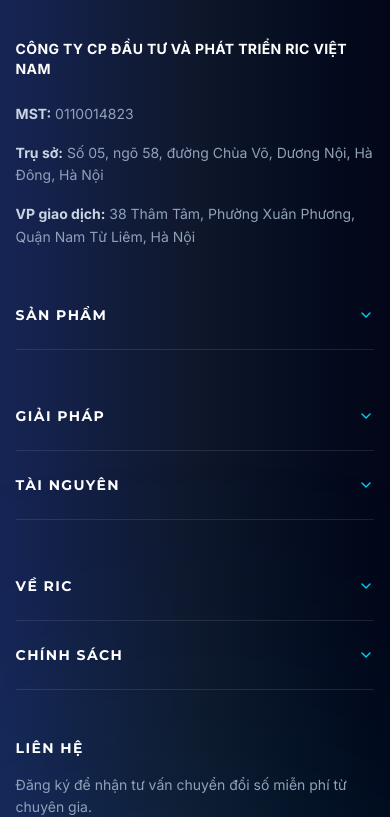
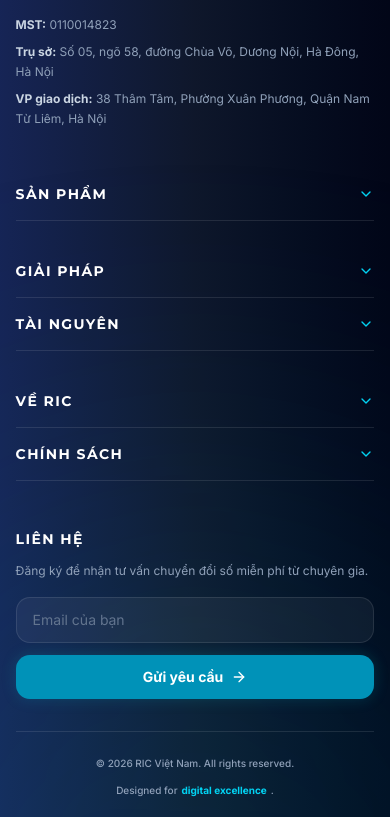
Before and after one commit to Thanh0704/New-Ric, a Next.js app: page / in a window 390 px wide. Shown: the part 8034-8851 px from the top of the page. Built offline with nearby package versions, Linux system fonts and the light colour scheme.

Commit message:
Update mới

```diff
--- a/src/components/layout/footer.tsx
+++ b/src/components/layout/footer.tsx
@@ -24,7 +24,6 @@
   { label: 'Bảo vệ thương hiệu', href: '/products?category=security' },
 ]
 
-// ĐÃ SỬA LẠI TÀI NGUYÊN Ở ĐÂY
 const resourceLinks = [
   { label: 'Tin tức & Sự kiện', href: '/news' },
   { label: 'Blog chuyển đổi số', href: '/blog' },
@@ -58,9 +57,11 @@
   const [open, setOpen] = useState(false)
 
   return (
-    <div className="border-b border-white/10 pb-4 lg:border-none lg:pb-0">
+    // TỐI ƯU: Đưa phần viền xuống bọc toàn bộ khối, bỏ pb-4 cũ đi
+    <div className="border-b border-white/10 lg:border-none">
       <button
-        className="flex w-full items-center justify-between py-2 lg:mb-6 lg:cursor-default lg:py-0"
+        // TỐI ƯU: Tăng py-4 trên mobile để tạo vùng bấm rộng rãi, dễ chạm bằng ngón tay
+        className="flex w-full items-center justify-between py-4 lg:mb-6 lg:cursor-default lg:py-0"
         onClick={() => setOpen(!open)}
         aria-expanded={open}
       >
@@ -72,7 +73,8 @@
           )}
         />
       </button>
-      <ul className={cn('mt-4 space-y-3 text-sm lg:mt-0 lg:block', !open && 'hidden')}>
+      {/* TỐI ƯU: Thêm mb-4 khi mở ra để cách viền dưới một khoảng đẹp mắt */}
+      <ul className={cn('mb-4 space-y-3 text-sm lg:mt-0 lg:mb-0 lg:block', !open && 'hidden')}>
         {links.map((link) => (
           <li key={link.label}>
             <Link
@@ -105,26 +107,28 @@
   }
 
   return (
-    <footer className="relative w-full overflow-hidden bg-slate-900 bg-gradient-to-r from-blue-950 via-slate-900 to-slate-950 pt-12 pb-28 md:pb-40 lg:pt-16 lg:pb-48">
+    // TỐI ƯU: Giảm padding bottom pb-28 xuống pb-20 trên mobile
+    <footer className="relative w-full overflow-hidden bg-slate-900 bg-gradient-to-r from-blue-950 via-slate-900 to-slate-950 pt-10 pb-20 md:pb-40 lg:pt-16 lg:pb-48">
       <div className="pointer-events-none absolute bottom-0 left-1/2 h-[800px] w-[800px] -translate-x-1/2 translate-y-1/2 rounded-full bg-cyan-500/10 blur-[150px]"></div>
 
       <div className="relative z-10 mx-auto w-[92%] max-w-[1800px] lg:w-[96%] lg:px-12">
-        <div className="grid grid-cols-1 gap-12 md:grid-cols-2 lg:grid-cols-12 lg:gap-12">
-          <div className="space-y-6 md:col-span-2 lg:col-span-4 lg:pr-12">
+        {/* TỐI ƯU: Giảm gap-12 xuống gap-6 trên mobile để đỡ trống trải */}
+        <div className="grid grid-cols-1 gap-6 md:grid-cols-2 lg:grid-cols-12 lg:gap-12">
+          <div className="space-y-4 md:col-span-2 md:space-y-6 lg:col-span-4 lg:pr-12">
             <Link href="/" className="inline-block">
-              {/* Phóng to Logo Footer (h-20 trên Mobile, h-28 trên PC cực kỳ bề thế) */}
+              {/* TỐI ƯU LOGO: Thu nhỏ xuống h-12 trên điện thoại, trả lại h-28 bề thế trên PC */}
               <Image
                 src="/images/logo.png"
                 alt="RIC Việt Nam Logo"
                 width={360}
                 height={100}
-                className="h-20 w-auto object-contain md:h-28"
+                className="h-12 w-auto object-contain sm:h-16 md:h-24 lg:h-28"
               />
             </Link>
-            <p className="mt-4 text-sm font-bold tracking-wide text-white uppercase">
+            <p className="mt-2 text-xs font-bold tracking-wide text-white uppercase md:text-sm">
               Công ty CP Đầu tư và Phát triển RIC Việt Nam
             </p>
-            <div className="space-y-4 text-sm leading-relaxed text-slate-400">
+            <div className="space-y-2 text-xs leading-relaxed text-slate-400 md:space-y-4 md:text-sm">
               <p>
                 <span className="font-bold text-slate-300">MST:</span> 0110014823
               </p>
@@ -139,7 +143,7 @@
             </div>
           </div>
 
-          <div className="lg:col-span-2">
+          <div className="mt-4 lg:col-span-2 lg:mt-0">
             <AccordionColumn
               title="Sản phẩm"
               links={productLinks}
@@ -147,20 +151,30 @@
             />
           </div>
 
-          <div className="flex flex-col gap-4 lg:col-span-2 lg:gap-8">
+          <div className="flex flex-col lg:col-span-2 lg:gap-8">
             <AccordionColumn
               title="Giải pháp"
               links={solutionLinks}
               onSmartClick={handleSmartClick}
             />
-            <AccordionColumn
-              title="Tài nguyên"
-              links={resourceLinks}
-              onSmartClick={handleSmartClick}
-            />
+            <div className="hidden lg:block">
+              <AccordionColumn
+                title="Tài nguyên"
+                links={resourceLinks}
+                onSmartClick={handleSmartClick}
+              />
+            </div>
+            {/* Trên Mobile đưa Tài Nguyên thành 1 khối Accordion bình thường */}
+            <div className="block lg:hidden">
+              <AccordionColumn
+                title="Tài nguyên"
+                links={resourceLinks}
+                onSmartClick={handleSmartClick}
+              />
+            </div>
           </div>
 
-          <div className="flex flex-col gap-4 lg:col-span-2 lg:gap-8">
+          <div className="flex flex-col lg:col-span-2 lg:gap-8">
             <AccordionColumn title="Về RIC" links={aboutLinks} onSmartClick={handleSmartClick} />
             <AccordionColumn
               title="Chính sách"
@@ -169,11 +183,11 @@
             />
           </div>
 
-          <div className="lg:col-span-2">
-            <h5 className="mb-4 text-sm font-bold tracking-widest text-white uppercase lg:mb-6">
+          <div className="mt-6 lg:col-span-2 lg:mt-0">
+            <h5 className="mb-3 text-sm font-bold tracking-widest text-white uppercase lg:mb-6">
               Liên hệ
             </h5>
-            <p className="mb-6 text-sm leading-relaxed text-slate-400">
+            <p className="mb-4 text-xs leading-relaxed text-slate-400 md:text-sm lg:mb-6">
               Đăng ký để nhận tư vấn chuyển đổi số miễn phí từ chuyên gia.
             </p>
             <div className="flex flex-col gap-3">
@@ -193,7 +207,8 @@
           </div>
         </div>
 
-        <div className="relative z-20 mt-12 flex flex-col items-center justify-between gap-4 border-t border-white/10 pt-6 text-xs font-medium text-slate-400 md:flex-row">
+        {/* TỐI ƯU: Đẩy khoảng cách mt-8 thay vì mt-12 trên mobile */}
+        <div className="relative z-20 mt-8 flex flex-col items-center justify-between gap-3 border-t border-white/10 pt-6 text-[10px] font-medium text-slate-400 md:mt-12 md:flex-row md:text-xs">
           <p>© {new Date().getFullYear()} RIC Việt Nam. All rights reserved.</p>
           <p className="flex items-center gap-1">
             Designed for <span className="font-bold text-cyan-400">digital excellence</span>.
@@ -203,7 +218,8 @@
 
       <div className="pointer-events-none absolute bottom-0 left-1/2 z-0 flex w-full -translate-x-1/2 justify-center select-none">
         <span
-          className="translate-y-[28%] bg-gradient-to-b from-white/20 to-transparent bg-clip-text text-[18vw] leading-none font-black tracking-tight text-transparent drop-shadow-[0_0_25px_rgba(6,182,212,0.3)] xl:text-[220px]"
+          // TỐI ƯU CHỮ NỀN: Thu nhỏ text-[15vw] trên mobile thay vì 18vw để tránh chèn ngang giao diện
+          className="translate-y-[28%] bg-gradient-to-b from-white/20 to-transparent bg-clip-text text-[15vw] leading-none font-black tracking-tight text-transparent drop-shadow-[0_0_25px_rgba(6,182,212,0.3)] sm:text-[18vw] xl:text-[220px]"
           style={{ fontFamily: "'Arial Rounded MT Bold', 'Quicksand', 'Nunito', sans-serif" }}
         >
           RICVINA
```
